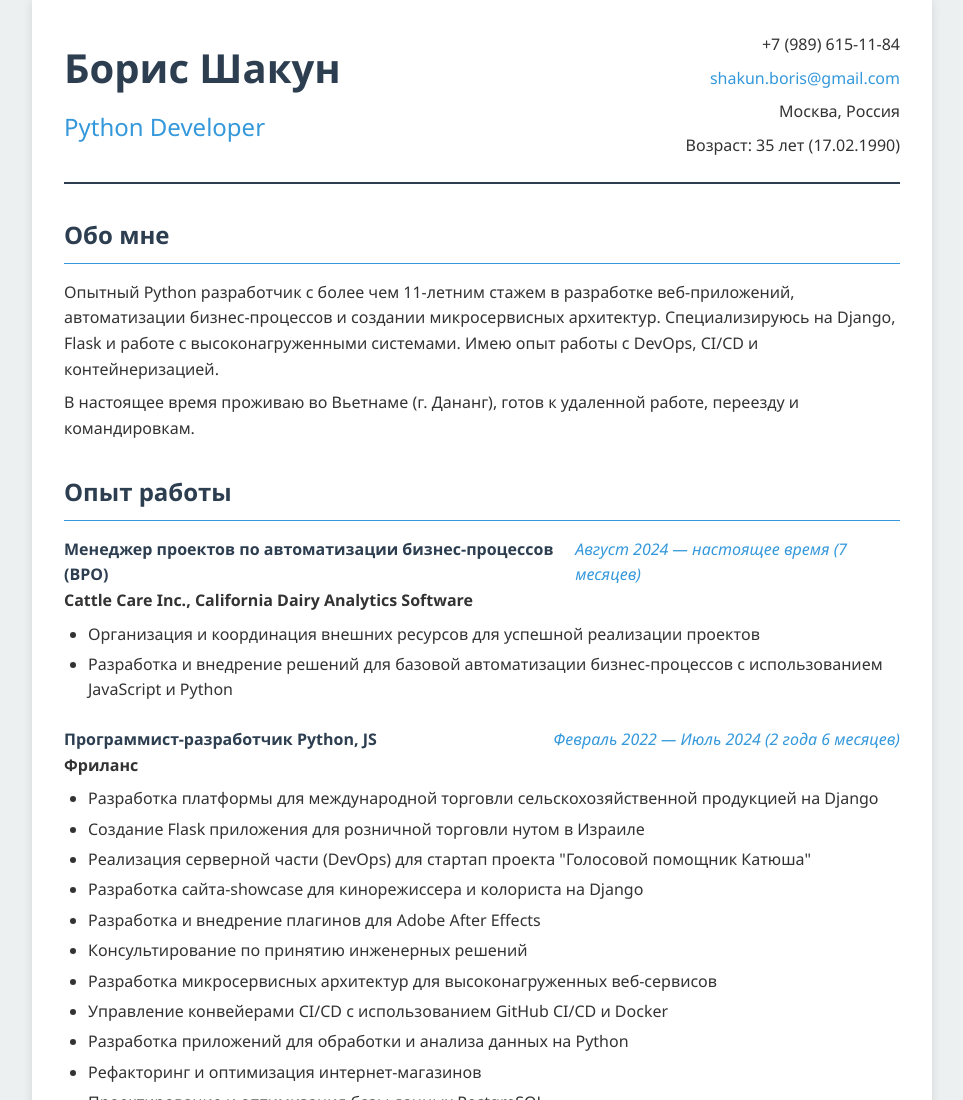
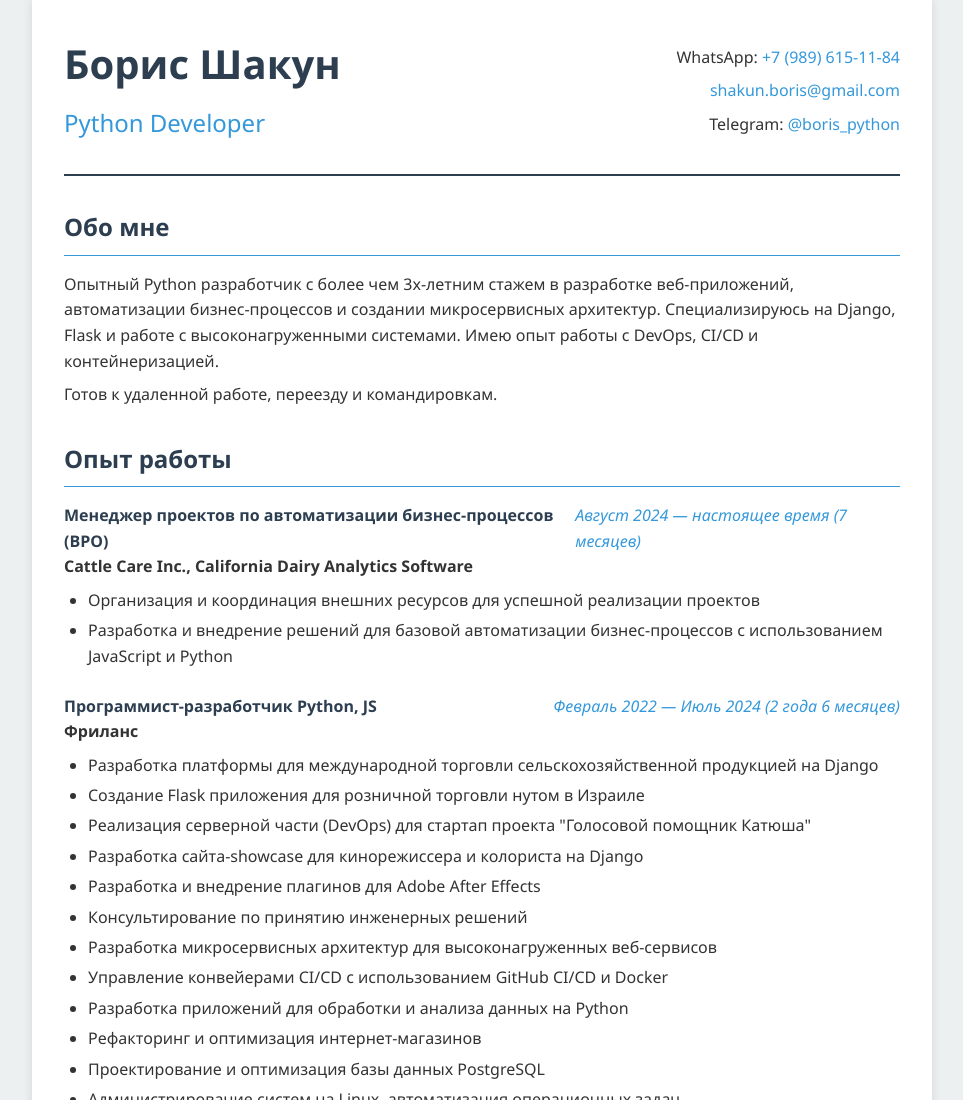
Before and after one commit to ShakunBoris/shakunboris.github.io, a plain HTML site: page index.html in a window 1280 px wide. Shown: the top 1100 px of the page, without its empty margins (158-1121 px from the left). Drawn offline with Linux system fonts and the light colour scheme.

Commit message:
contacts

```diff
--- a/index.html
+++ b/index.html
@@ -14,17 +14,16 @@
                 <h2>Python Developer</h2>
             </div>
             <div class="contact-info">
-                <p><i class="icon"></i> +7 (989) 615-11-84</p>
+                <p><i class="icon"></i> WhatsApp: <a href="https://wa.me/79896151184" target="_blank">+7 (989) 615-11-84</a></p>
                 <p><i class="icon"></i> <a href="mailto:shakun.boris@gmail.com">shakun.boris@gmail.com</a></p>
-                <p><i class="icon"></i> Москва, Россия</p>
-                <p>Возраст: 35 лет (17.02.1990)</p>
+                <p><i class="icon"></i> Telegram: <a href="https://t.me/boris_python" target="_blank">@boris_python</a></p>
             </div>
         </header>
 
         <section class="about-me">
             <h3 class="section-title">Обо мне</h3>
-            <p>Опытный Python разработчик с более чем 11-летним стажем в разработке веб-приложений, автоматизации бизнес-процессов и создании микросервисных архитектур. Специализируюсь на Django, Flask и работе с высоконагруженными системами. Имею опыт работы с DevOps, CI/CD и контейнеризацией.</p>
-            <p>В настоящее время проживаю во Вьетнаме (г. Дананг), готов к удаленной работе, переезду и командировкам.</p>
+            <p>Опытный Python разработчик с более чем 3х-летним стажем в разработке веб-приложений, автоматизации бизнес-процессов и создании микросервисных архитектур. Специализируюсь на Django, Flask и работе с высоконагруженными системами. Имею опыт работы с DevOps, CI/CD и контейнеризацией.</p>
+            <p>Готов к удаленной работе, переезду и командировкам.</p>
         </section>
 
         <section class="experience">
```
